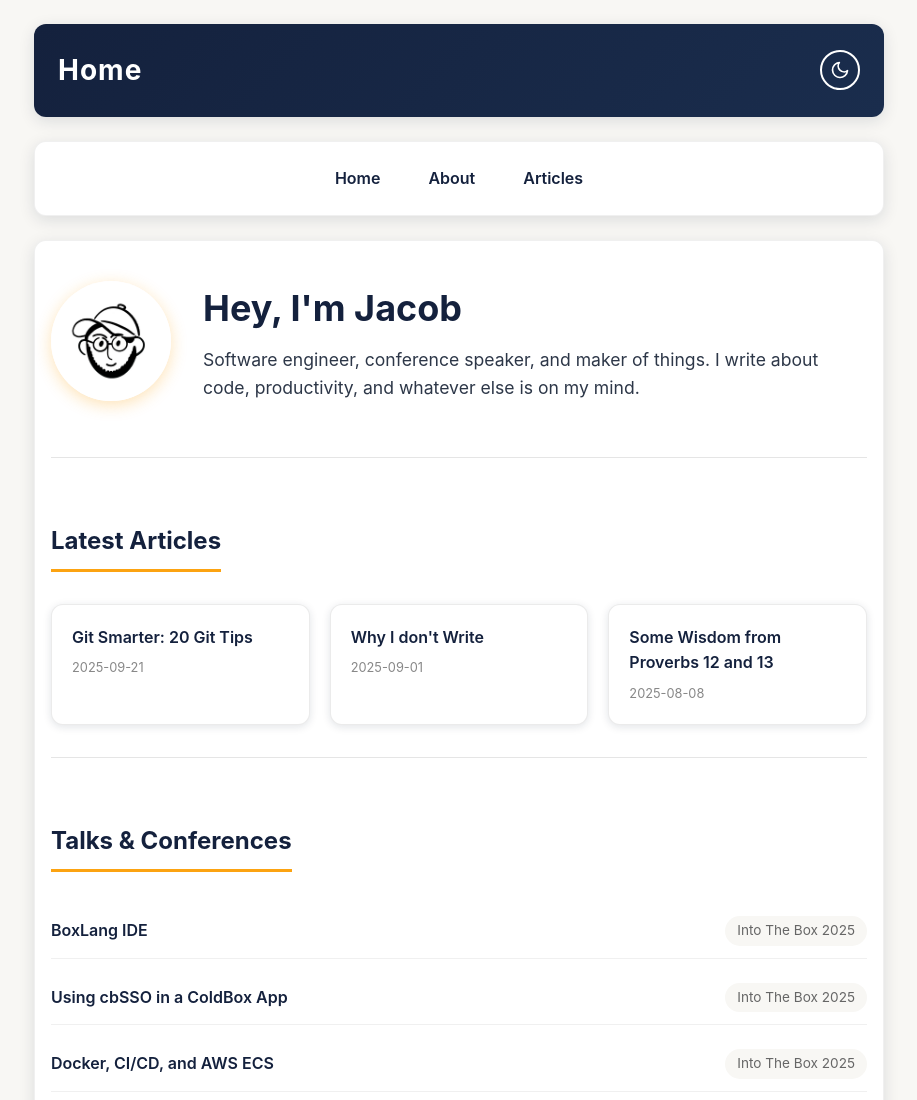
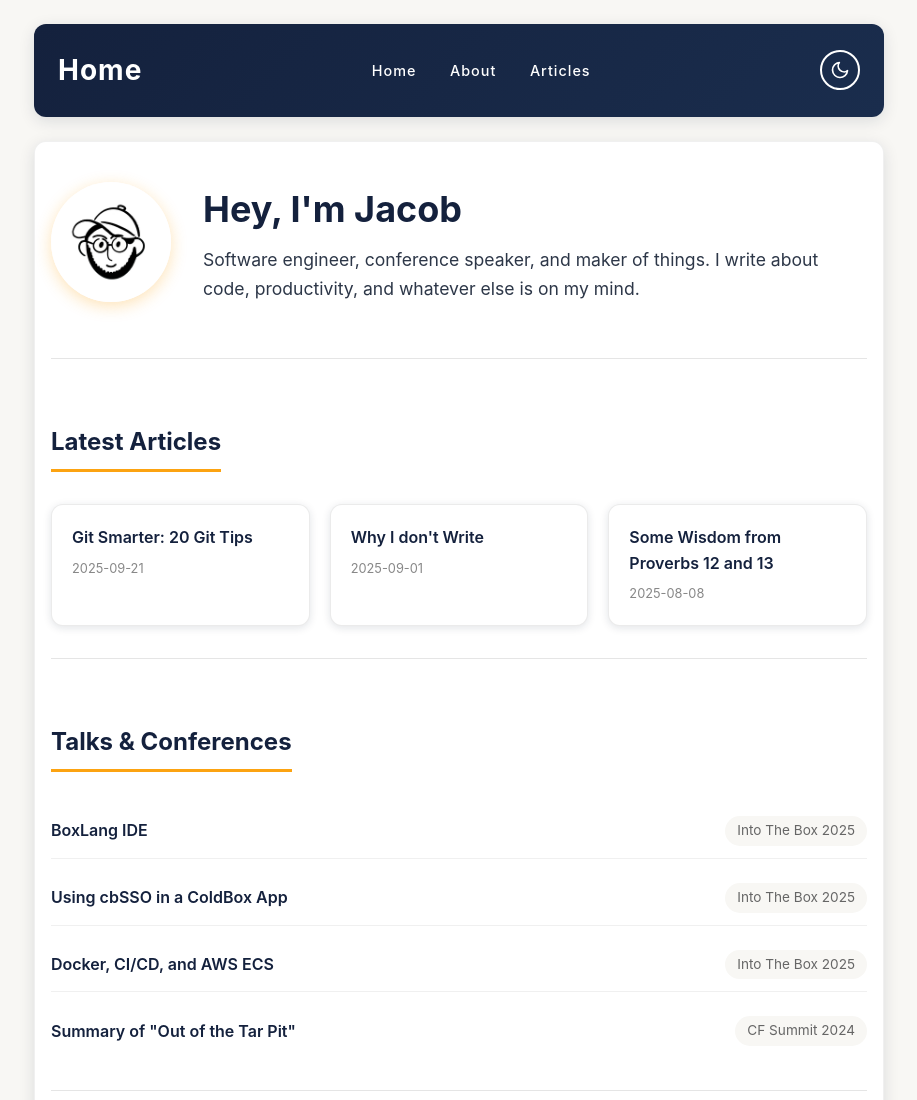
Before and after one commit to jbeers/jbeers.github.io, an Eleventy site: page index.njk in a window 1280 px wide. Shown: the top 1100 px of the page, without its empty margins (181-1098 px from the left). Built offline with nearby package versions, Linux system fonts and the light colour scheme; Eleventy itself is replaced by a stand-in of ours; files that its build step writes are made by us from their sources.

Commit message:
Combine header and navigation, simplify structure and styling

```diff
--- a/_includes/base.html
+++ b/_includes/base.html
@@ -12,20 +12,18 @@
 </head>
 <body>
 	<div style="margin: 0 auto; max-width: 850px">
-  <header>
-    <div style="display: flex; justify-content: space-between; align-items: center;">
-      <span>{{ title }}</span>
-      <button @click="theme = theme === 'dark' ? 'light' : 'dark'" class="theme-toggle" :aria-label="theme === 'dark' ? 'Switch to light mode' : 'Switch to dark mode'">
-        <svg x-show="theme === 'light'" xmlns="http://www.w3.org/2000/svg" width="20" height="20" viewBox="0 0 24 24" fill="none" stroke="currentColor" stroke-width="2" stroke-linecap="round" stroke-linejoin="round"><path d="M21 12.79A9 9 0 1 1 11.21 3 7 7 0 0 0 21 12.79z"></path></svg>
-        <svg x-show="theme === 'dark'" xmlns="http://www.w3.org/2000/svg" width="20" height="20" viewBox="0 0 24 24" fill="none" stroke="currentColor" stroke-width="2" stroke-linecap="round" stroke-linejoin="round"><circle cx="12" cy="12" r="5"></circle><line x1="12" y1="1" x2="12" y2="3"></line><line x1="12" y1="21" x2="12" y2="23"></line><line x1="4.22" y1="4.22" x2="5.64" y2="5.64"></line><line x1="18.36" y1="18.36" x2="19.78" y2="19.78"></line><line x1="1" y1="12" x2="3" y2="12"></line><line x1="21" y1="12" x2="23" y2="12"></line><line x1="4.22" y1="19.78" x2="5.64" y2="18.36"></line><line x1="18.36" y1="5.64" x2="19.78" y2="4.22"></line></svg>
-      </button>
-    </div>
+  <header style="display: flex; justify-content: space-between; align-items: center; gap: 1rem;">
+    <span>{{ title }}</span>
+    <span style="display: flex; gap: 0.5rem;">
+      <a href="/">Home</a>
+      <a href="/about">About</a>
+      <a href="/article">Articles</a>
+    </span>
+    <button @click="theme = theme === 'dark' ? 'light' : 'dark'" class="theme-toggle" :aria-label="theme === 'dark' ? 'Switch to light mode' : 'Switch to dark mode'">
+      <svg x-show="theme === 'light'" xmlns="http://www.w3.org/2000/svg" width="20" height="20" viewBox="0 0 24 24" fill="none" stroke="currentColor" stroke-width="2" stroke-linecap="round" stroke-linejoin="round"><path d="M21 12.79A9 9 0 1 1 11.21 3 7 7 0 0 0 21 12.79z"></path></svg>
+      <svg x-show="theme === 'dark'" xmlns="http://www.w3.org/2000/svg" width="20" height="20" viewBox="0 0 24 24" fill="none" stroke="currentColor" stroke-width="2" stroke-linecap="round" stroke-linejoin="round"><circle cx="12" cy="12" r="5"></circle><line x1="12" y1="1" x2="12" y2="3"></line><line x1="12" y1="21" x2="12" y2="23"></line><line x1="4.22" y1="4.22" x2="5.64" y2="5.64"></line><line x1="18.36" y1="18.36" x2="19.78" y2="19.78"></line><line x1="1" y1="12" x2="3" y2="12"></line><line x1="21" y1="12" x2="23" y2="12"></line><line x1="4.22" y1="19.78" x2="5.64" y2="18.36"></line><line x1="18.36" y1="5.64" x2="19.78" y2="4.22"></line></svg>
+    </button>
   </header>
-  <nav>
-    <a href="/">Home</a>
-    <a href="/about">About</a>
-    <a href="/article">Articles</a>
-  </nav>
   <main>
     {{ content }}
   </main>
--- a/style.css
+++ b/style.css
@@ -51,6 +51,23 @@ nav {
   background: var(--background);
   flex-wrap: wrap;
   padding: 1rem;
+}
+
+header a {
+  color: inherit;
+  text-decoration: none;
+  font-weight: 500;
+  font-size: 0.9rem;
+  padding: 0.4rem 0.8rem;
+  border-radius: 50px;
+  transition: all 0.2s ease;
+  background: transparent;
+}
+
+header a:hover {
+  background: var(--on-primary);
+  color: var(--primary);
+  transform: translateY(-2px);
 }
 
 nav a {
```
